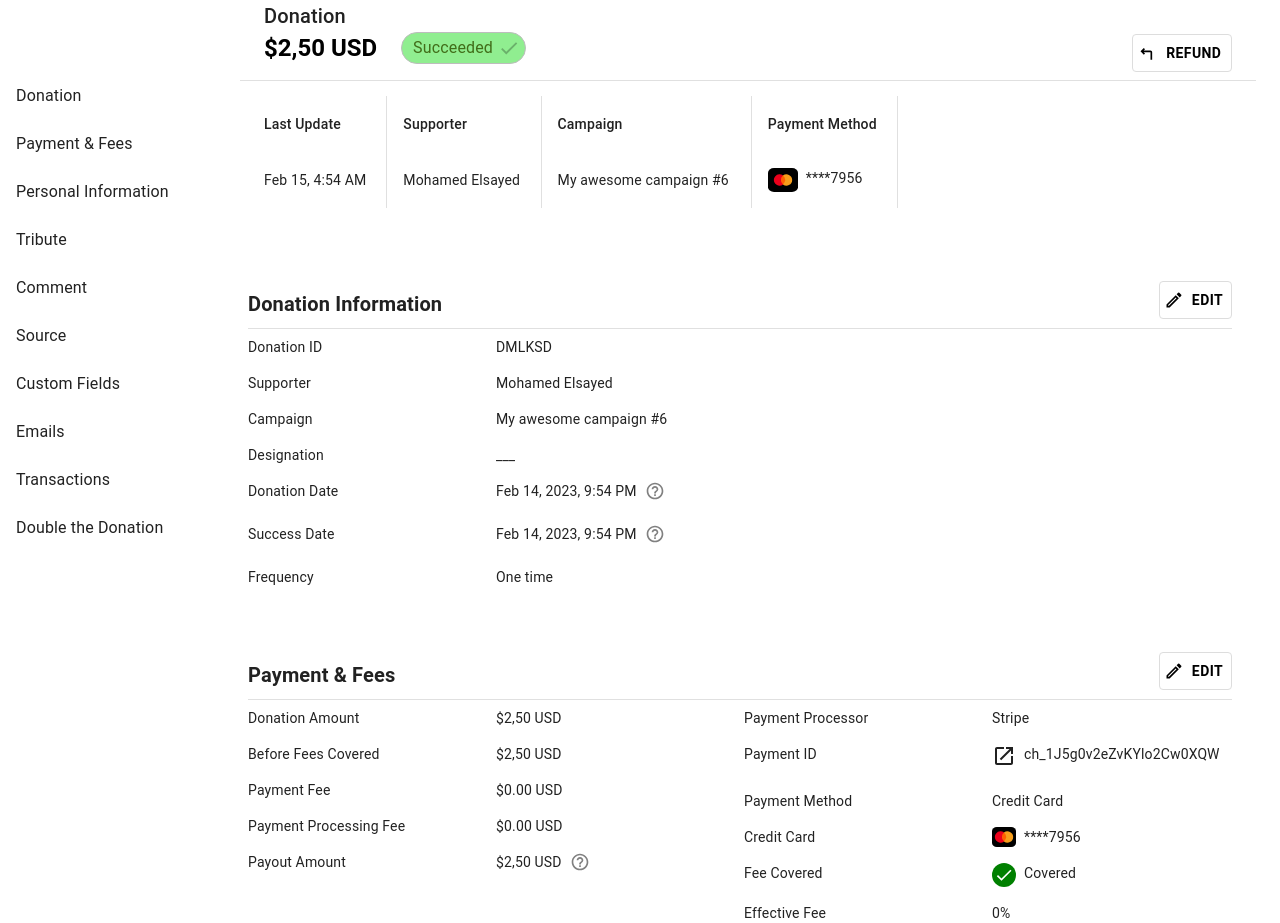
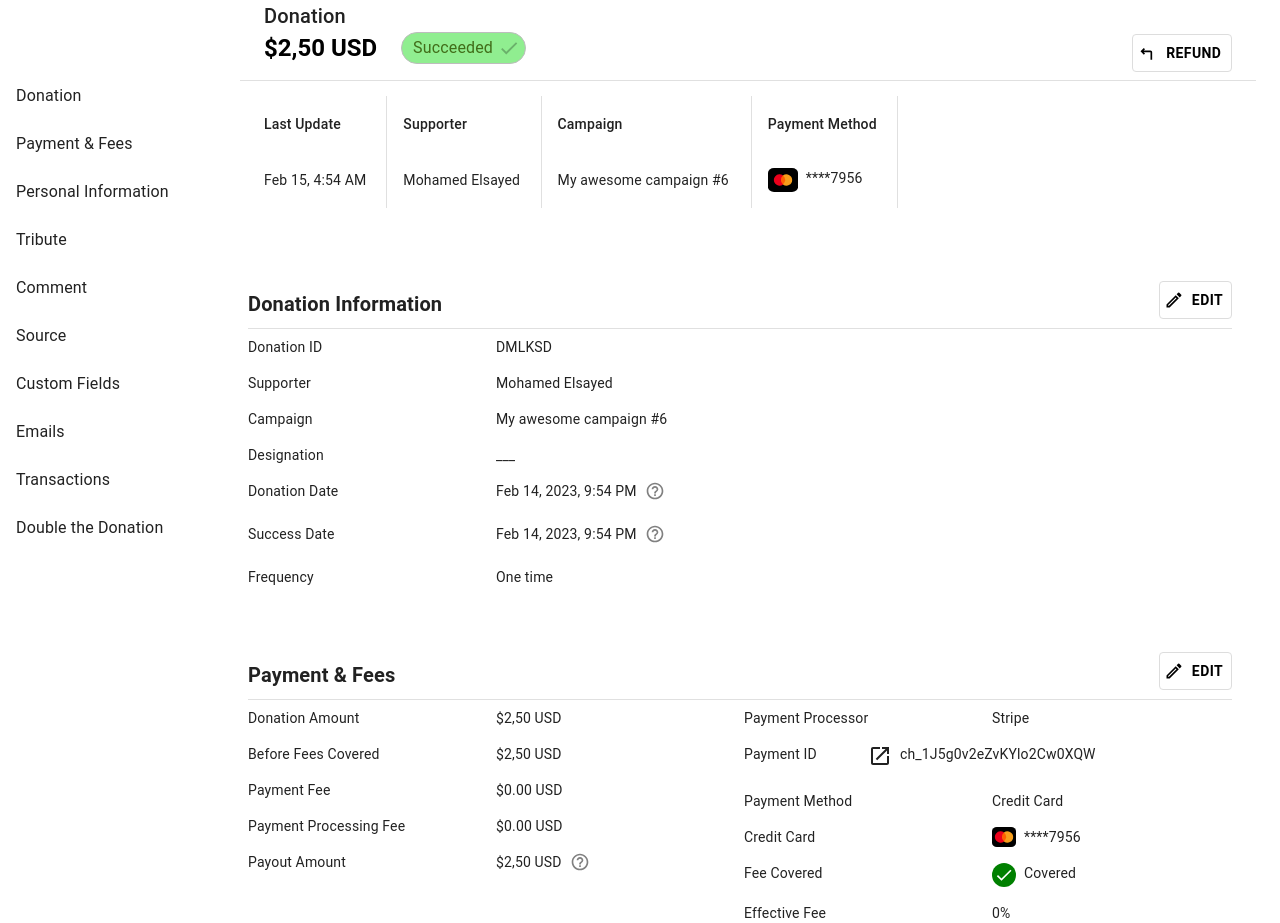
Before and after one commit to amir-awad/donabit, a Next.js app in the folder client/: page / in a window 1280 px wide. Built offline with nearby package versions, Linux system fonts and the light colour scheme.

Commit message:
fix: adjusted payment id postions

```diff
--- a/client/src/components/PaymentAndFees/PaymentRow.tsx
+++ b/client/src/components/PaymentAndFees/PaymentRow.tsx
@@ -11,7 +11,7 @@ const PaymentLeftRow = ({ title, value, icon }: PaymentLeftRowProps) => {
 	return (
 		<Grid item xs={12}>
 			<Grid container spacing={1}>
-				<Grid item xs={6}>
+				<Grid item xs={title === 'Payment ID' ? 3 : 6}>
 					<Typography variant='body2' noWrap>
 						{title}
 					</Typography>
```
